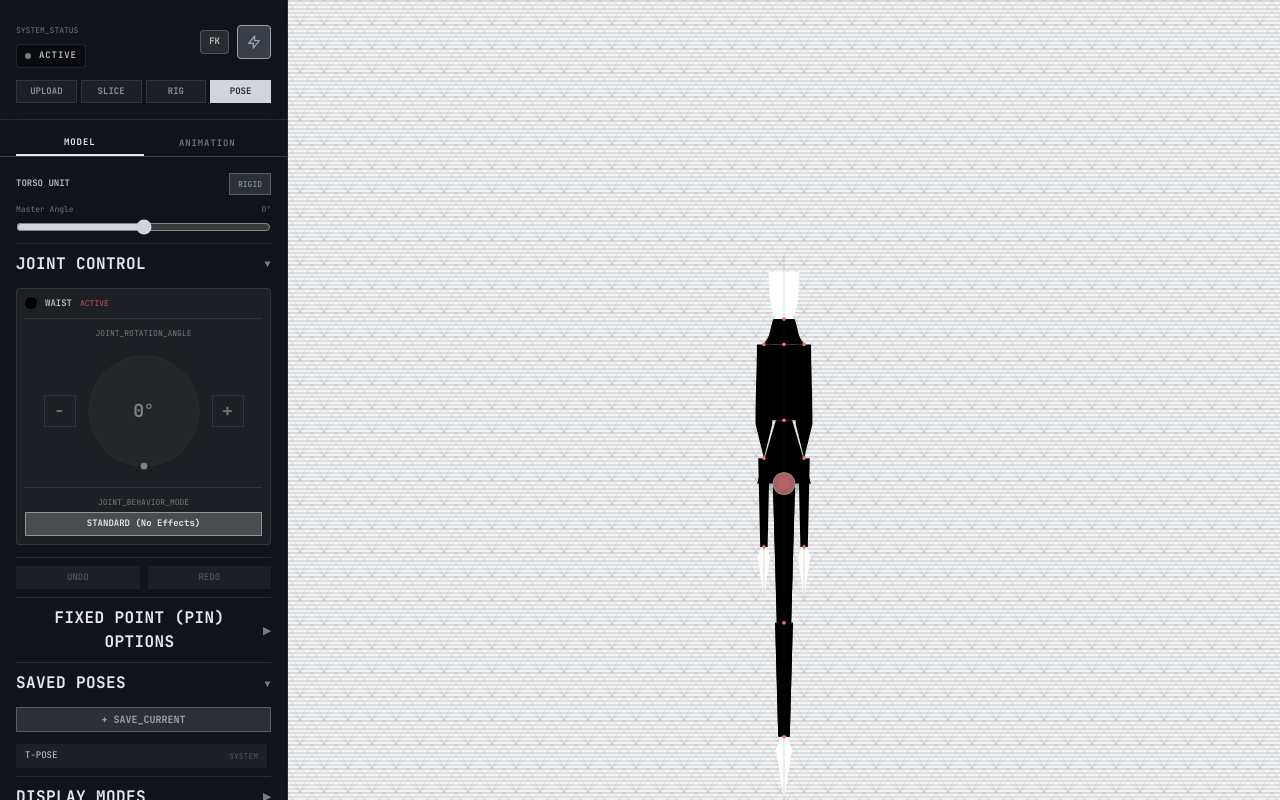
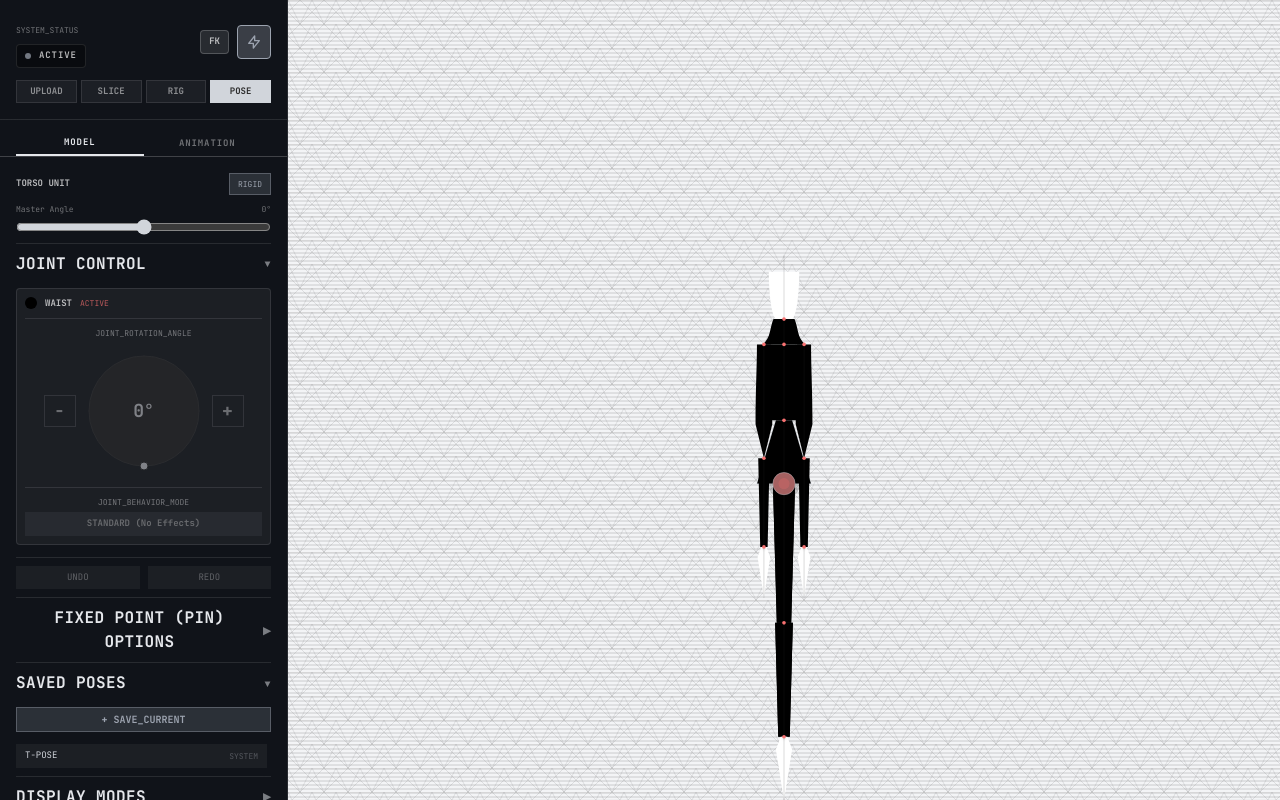
Before and after one commit to etcbrad/Bitruvian-Paynted-Pyxl-Puppyt, a React (Vite) app: page / in a window 1280 px wide. Built offline with nearby package versions, Linux system fonts and the light colour scheme.

Commit message:
Auto-commit: 2026-03-13 00:31:37.686 UTC
Changes: 1 modified

[auto-sync] Ready for CodeRabbit review

```diff
--- a/App.tsx
+++ b/App.tsx
@@ -986,9 +986,9 @@ const App: React.FC = () => {
                             });
                           }
                         }}
-                        disabled={!primarySelectedPart}
+                        disabled={!primarySelectedPart || (torsoUnitEnabled && isTorsoUnitPart)}
                         className={`w-full text-[9px] font-bold text-center px-2 py-1 transition-all border ${
-                          !primarySelectedPart
+                          (!primarySelectedPart || (torsoUnitEnabled && isTorsoUnitPart))
                             ? 'bg-white/5 border-transparent text-white/30 cursor-not-allowed'
                             : `bg-white/20 border-white/40 hover:bg-white/30 ${getKineticModeDisplayColorClass(jointModes[primarySelectedPart])}`
                         }`}
```
